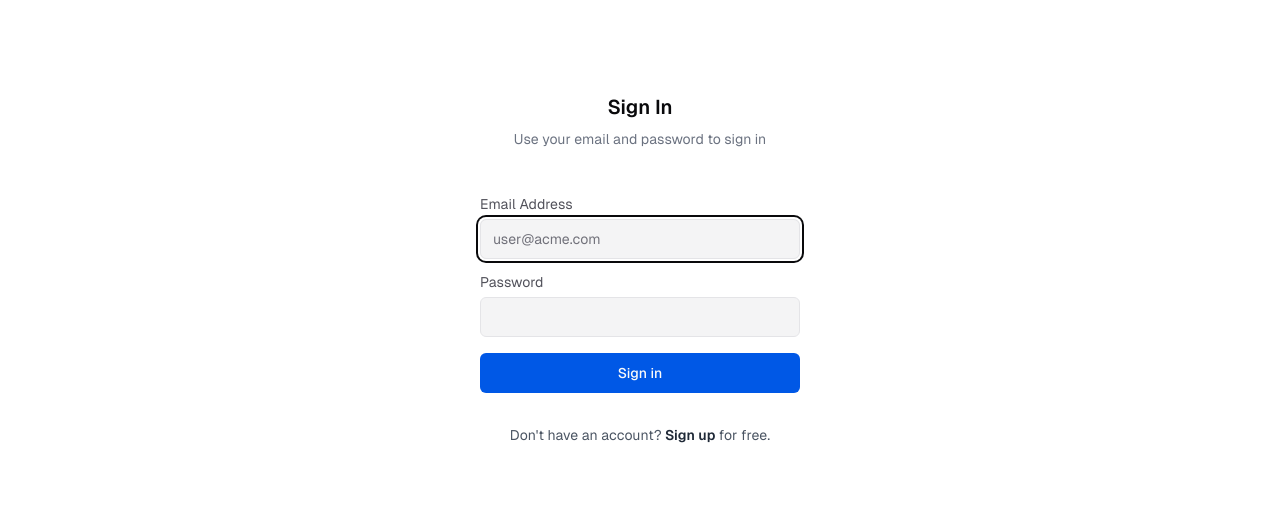
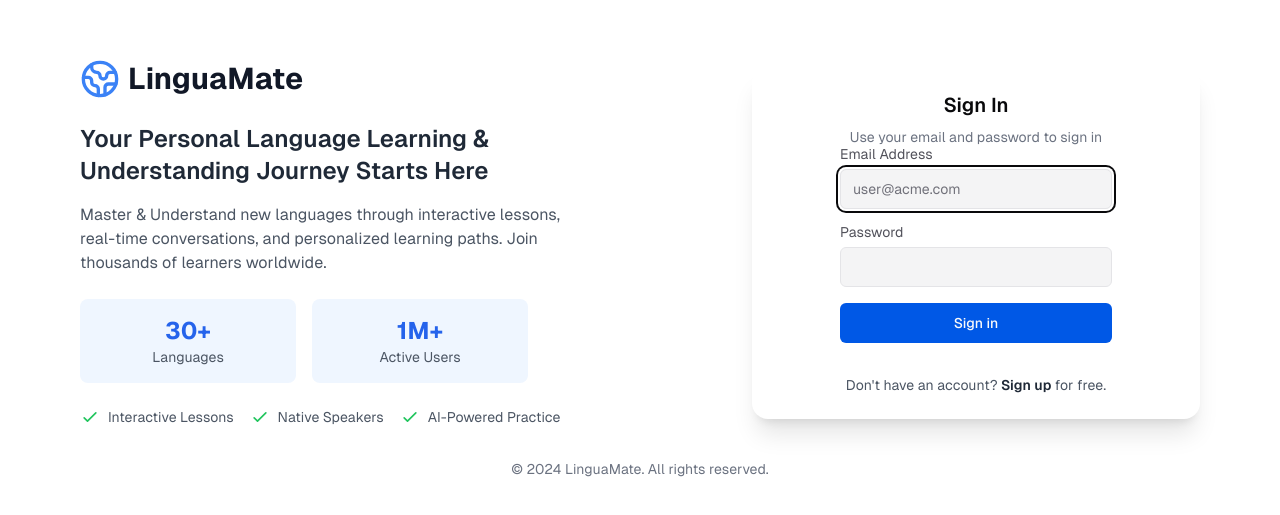
Before and after one commit to muhammad-hassaan-y2/LinguaMate, a Next.js app: page /login in a window 1280 px wide. Shown: the part 131-646 px from the top of the page. Built offline with nearby package versions, Linux system fonts and the light colour scheme.

Commit message:
Deployment Ready

```diff
--- a/app/(auth)/login/page.tsx
+++ b/app/(auth)/login/page.tsx
@@ -1,66 +1,75 @@
 'use client';
 
-import Link from 'next/link';
-import { useRouter } from 'next/navigation';
-import { useActionState, useEffect, useState } from 'react';
-import { toast } from 'sonner';
-
-import { AuthForm } from '@/components/auth-form';
-import { SubmitButton } from '@/components/submit-button';
-
-import { login, type LoginActionState } from '../actions';
+import AuthModal from "@/components/authmodal";
+import { Globe2 } from "lucide-react";
 
 export default function Page() {
-  const router = useRouter();
+  return (
+    <div className="flex min-h-dvh w-screen flex-col items-center justify-center bg-background p-4">
+      <div className="w-full max-w-6xl flex flex-col lg:flex-row items-center justify-between gap-12 px-4">
+        {/* Left side - Branding and Content */}
+        <div className="flex flex-col items-center lg:items-start text-center lg:text-left space-y-6 lg:w-1/2">
+          <div className="flex items-center gap-2">
+            <Globe2 className="h-10 w-10 text-blue-500" />
+            <h1 className="text-3xl font-bold text-gray-900 dark:text-white">
+              LinguaMate
+            </h1>
+          </div>
 
-  const [email, setEmail] = useState('');
-  const [isSuccessful, setIsSuccessful] = useState(false);
+          <div className="space-y-4">
+            <h2 className="text-2xl font-semibold text-gray-800 dark:text-gray-100">
+              Your Personal Language Learning & Understanding Journey Starts Here
+            </h2>
+            <p className="text-gray-600 dark:text-gray-300 max-w-lg">
+              Master & Understand new languages through interactive lessons, real-time conversations,
+              and personalized learning paths. Join thousands of learners worldwide.
+            </p>
+          </div>
 
-  const [state, formAction] = useActionState<LoginActionState, FormData>(
-    login,
-    {
-      status: 'idle',
-    },
-  );
+          <div className="grid grid-cols-2 gap-4 w-full max-w-md">
+            <div className="flex flex-col items-center p-4 bg-blue-50 dark:bg-blue-950 rounded-lg">
+              <span className="font-bold text-2xl text-blue-600 dark:text-blue-400">30+</span>
+              <span className="text-sm text-gray-600 dark:text-gray-300">Languages</span>
+            </div>
+            <div className="flex flex-col items-center p-4 bg-blue-50 dark:bg-blue-950 rounded-lg">
+              <span className="font-bold text-2xl text-blue-600 dark:text-blue-400">1M+</span>
+              <span className="text-sm text-gray-600 dark:text-gray-300">Active Users</span>
+            </div>
+          </div>
 
-  useEffect(() => {
-    if (state.status === 'failed') {
-      toast.error('Invalid credentials!');
-    } else if (state.status === 'invalid_data') {
-      toast.error('Failed validating your submission!');
-    } else if (state.status === 'success') {
-      setIsSuccessful(true);
-      router.refresh();
-    }
-  }, [state.status, router]);
+          <div className="flex flex-wrap gap-4 text-sm text-gray-600 dark:text-gray-300">
+            <div className="flex items-center gap-2">
+              <svg className="h-5 w-5 text-green-500" fill="none" stroke="currentColor" viewBox="0 0 24 24">
+                <path strokeLinecap="round" strokeLinejoin="round" strokeWidth="2" d="M5 13l4 4L19 7" />
+              </svg>
+              Interactive Lessons
+            </div>
+            <div className="flex items-center gap-2">
+              <svg className="h-5 w-5 text-green-500" fill="none" stroke="currentColor" viewBox="0 0 24 24">
+                <path strokeLinecap="round" strokeLinejoin="round" strokeWidth="2" d="M5 13l4 4L19 7" />
+              </svg>
+              Native Speakers
+            </div>
+            <div className="flex items-center gap-2">
+              <svg className="h-5 w-5 text-green-500" fill="none" stroke="currentColor" viewBox="0 0 24 24">
+                <path strokeLinecap="round" strokeLinejoin="round" strokeWidth="2" d="M5 13l4 4L19 7" />
+              </svg>
+              AI-Powered Practice
+            </div>
+          </div>
+        </div>
 
-  const handleSubmit = (formData: FormData) => {
-    setEmail(formData.get('email') as string);
-    formAction(formData);
-  };
+        {/* Right side - Auth Modal */}
+        <div className="lg:w-1/2 w-full max-w-md">
+          <div className="bg-white dark:bg-gray-900 rounded-2xl shadow-xl p-6">
+            <AuthModal />
+          </div>
+        </div>
+      </div>
 
-  return (
-    <div className="flex h-dvh w-screen items-start pt-12 md:pt-0 md:items-center justify-center bg-background">
-      <div className="w-full max-w-md overflow-hidden rounded-2xl flex flex-col gap-12">
-        <div className="flex flex-col items-center justify-center gap-2 px-4 text-center sm:px-16">
-          <h3 className="text-xl font-semibold dark:text-zinc-50">Sign In</h3>
-          <p className="text-sm text-gray-500 dark:text-zinc-400">
-            Use your email and password to sign in
-          </p>
-        </div>
-        <AuthForm action={handleSubmit} defaultEmail={email}>
-          <SubmitButton isSuccessful={isSuccessful}>Sign in</SubmitButton>
-          <p className="text-center text-sm text-gray-600 mt-4 dark:text-zinc-400">
-            {"Don't have an account? "}
-            <Link
-              href="/register"
-              className="font-semibold text-gray-800 hover:underline dark:text-zinc-200"
-            >
-              Sign up
-            </Link>
-            {' for free.'}
-          </p>
-        </AuthForm>
+      {/* Footer */}
+      <div className="mt-8 text-sm text-gray-500 dark:text-gray-400">
+        © 2024 LinguaMate. All rights reserved.
       </div>
     </div>
   );
--- /dev/null
+++ b/components/authmodal.tsx
@@ -0,0 +1,114 @@
+'use client';
+
+import { useEffect, useState } from 'react';
+import { useActionState } from 'react';
+import { toast } from 'sonner';
+import { useRouter } from 'next/navigation';
+
+import { AuthForm } from '@/components/auth-form';
+import { SubmitButton } from '@/components/submit-button';
+import {
+  login,
+  register,
+  type LoginActionState,
+  type RegisterActionState
+} from '@/app/(auth)/actions';
+
+const AuthModal = () => {
+  const router = useRouter();
+  const [mode, setMode] = useState<'login' | 'register'>('login');
+  const [email, setEmail] = useState('');
+  const [isSuccessful, setIsSuccessful] = useState(false);
+
+  const loginInitialState: LoginActionState = {
+    status: 'idle'
+  };
+
+  const registerInitialState: RegisterActionState = {
+    status: 'idle'
+  };
+
+  const [loginState, loginAction] = useActionState<LoginActionState, FormData>(
+    login,
+    loginInitialState
+  );
+
+  const [registerState, registerAction] = useActionState<RegisterActionState, FormData>(
+    register,
+    registerInitialState
+  );
+
+  const isLoading =
+    loginState.status === 'in_progress' ||
+    registerState.status === 'in_progress';
+
+  useEffect(() => {
+    const status = mode === 'login' ? loginState.status : registerState.status;
+
+    if (status === 'failed') {
+      toast.error(mode === 'login' ? 'Invalid credentials!' : 'Failed to create account');
+    } else if (status === 'invalid_data') {
+      toast.error('Failed validating your submission!');
+    } else if (status === 'user_exists') {
+      toast.error('Account already exists');
+    } else if (status === 'success') {
+      if (mode === 'register') {
+        toast.success('Account created successfully');
+      }
+      setIsSuccessful(true);
+      router.refresh();
+    }
+  }, [loginState.status, registerState.status, mode, router]);
+
+  const handleSubmit = (formData: FormData) => {
+    setEmail(formData.get('email') as string);
+    if (mode === 'login') {
+      loginAction(formData);
+    } else {
+      registerAction(formData);
+    }
+  };
+
+  const toggleMode = () => {
+    setMode(mode === 'login' ? 'register' : 'login');
+    setIsSuccessful(false);
+  };
+
+  return (
+    <>
+      <div className="flex flex-col items-center justify-center gap-2 px-4 text-center sm:px-16">
+        <h3 className="text-xl font-semibold dark:text-zinc-50">
+          {mode === 'login' ? 'Sign In' : 'Sign Up'}
+        </h3>
+        <p className="text-sm text-gray-500 dark:text-zinc-400">
+          {mode === 'login'
+            ? 'Use your email and password to sign in'
+            : 'Create an account with your email and password'}
+        </p>
+      </div>
+
+      <AuthForm action={handleSubmit} defaultEmail={email}>
+        <SubmitButton
+          isSuccessful={isSuccessful}
+        >
+          {mode === 'login' ? 'Sign in' : 'Sign up'}
+        </SubmitButton>
+
+        <p className="text-center text-sm text-gray-600 mt-4 dark:text-zinc-400">
+          {mode === 'login' ? "Don't have an account? " : 'Already have an account? '}
+          <button
+            type="button"
+            onClick={toggleMode}
+            disabled={isLoading}
+            className="font-semibold text-gray-800 hover:underline dark:text-zinc-200 disabled:opacity-50 disabled:no-underline"
+          >
+            {mode === 'login' ? 'Sign up' : 'Sign in'}
+          </button>
+          {mode === 'login' ? ' for free.' : ' instead.'}
+        </p>
+      </AuthForm>
+    </>
+  );
+};
+
+export default AuthModal;
--- a/components/chat.tsx
+++ b/components/chat.tsx
@@ -40,7 +40,7 @@ export function Chat({
     isLoading,
     stop,
     data: streamingData,
-  } = useChat<Message>({
+  } = useChat({
     api: '/api/chat',
     id,
     body: {
--- a/components/overview.tsx
+++ b/components/overview.tsx
@@ -27,7 +27,7 @@ export const Overview = () => {
           in speaking.
         </p>
         <p>
-          Whether you're learning a new language or polishing your skills,{' '}
+          Whether you&apos;re learning a new language or polishing your skills,{' '}
           <span className="font-medium">LinguaMate</span> provides tailored
           exercises and real-time guidance. Learn with interactive activities,
           personalized feedback, and a seamless learning experience.
--- a/middleware.ts
+++ b/middleware.ts
@@ -5,5 +5,5 @@ import { authConfig } from '@/app/(auth)/auth.config';
 export default NextAuth(authConfig).auth;
 
 export const config = {
-  matcher: ['/', '/:id', '/api/:path*', '/login', '/register'],
+  matcher: ['/', '/:id', '/api/:path*', '/login', '/register', ],
 };
```
